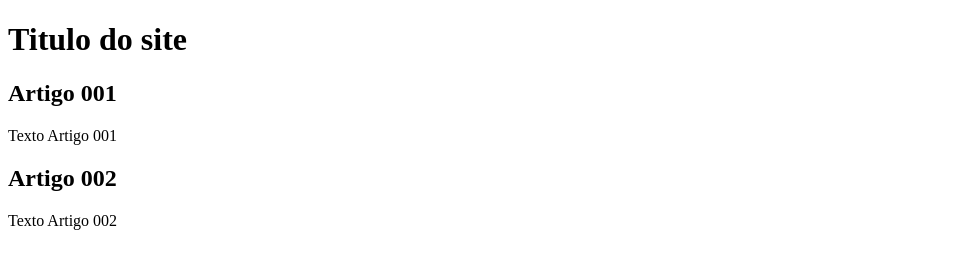
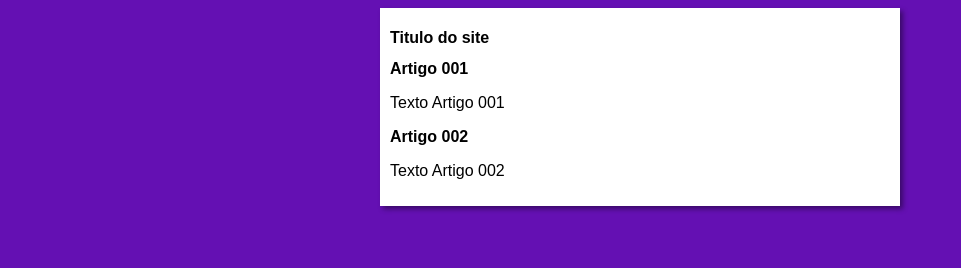
Before and after one commit to LuizD3v/projeto-site, a plain HTML site: page index.html in a window 1280 px wide. Shown: the whole page, without its empty margins (0-961 px from the left). Drawn offline with Linux system fonts and the light colour scheme.

Commit message:
reniciei o design

```diff
--- /dev/null
+++ b/estilor/style.css
@@ -0,0 +1,17 @@
+* {
+    font-family: Arial, Helvetica, sans-serif;
+    font-size: 16px;
+}
+
+body {
+    background-color: rgb(100, 16, 179);
+
+}
+
+main{
+    background-color: rgb(255, 255, 255);
+    width: 500px;
+    margin: auto;
+    padding: 10px;
+    box-shadow: 3px 3px 5px rgba(0, 0, 0, 0.425);
+}
--- a/index.html
+++ b/index.html
@@ -5,6 +5,7 @@
     <meta http-equiv="X-UA-Compatible" content="IE=edge">
     <meta name="viewport" content="width=device-width, initial-scale=1.0">
     <title>Titulo do site</title>
+    <link rel="stylesheet" href="estilor/style.css">
 </head>
 <body>
     <main>
```
